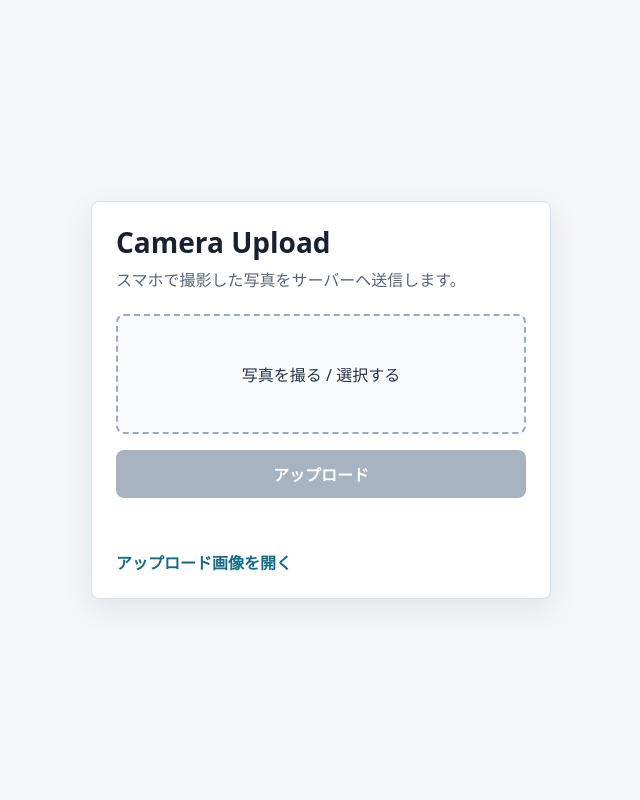
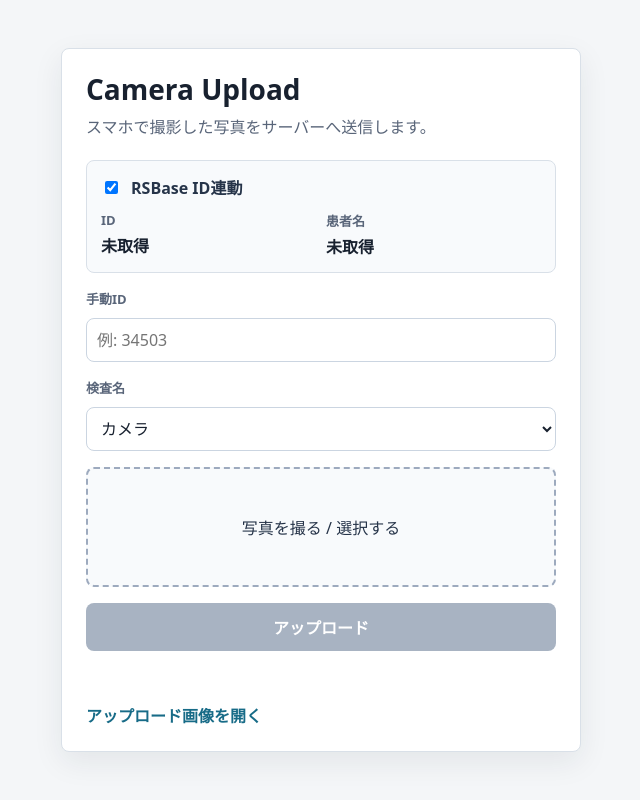
Before and after one commit to YUKI-ENT/WebCamera, a Flask app: page / in a window 1280 px wide. Shown: the whole page, without its empty margins (319-959 px from the left). Run offline with Flask 3, Linux system fonts and the light colour scheme.

Commit message:
RSBaseID連携

```diff
--- a/app.py
+++ b/app.py
@@ -1,8 +1,11 @@
+import csv
+import io
 import json
+import re
 import shutil
 import sys
+from datetime import datetime
 from pathlib import Path
-from uuid import uuid4
 
 from flask import Flask, jsonify, render_template, request, send_from_directory
 from werkzeug.utils import secure_filename
@@ -18,10 +21,12 @@ BUNDLED_CONFIG_SAMPLE_PATH = RESOURCE_DIR / 'config.json.sample'
 DEFAULT_CONFIG = {
     'host': '0.0.0.0',
     'port': 5000,
-    'debug': True,
+    'debug': False,
     'upload_dir': 'gazou',
     'max_upload_mb': 16,
     'allowed_extensions': ['jpg', 'jpeg', 'png', 'webp', 'gif'],
+    'thept_path': r'C:\common\thept.txt',
+    'exam_names': ['カメラ'],
 }
 
 
@@ -34,7 +39,7 @@ def ensure_config_file() -> None:
         shutil.copyfile(sample_path, CONFIG_PATH)
         return
 
-    CONFIG_PATH.write_text(json.dumps(DEFAULT_CONFIG, indent=2) + '\n', encoding='utf-8')
+    CONFIG_PATH.write_text(json.dumps(DEFAULT_CONFIG, ensure_ascii=False, indent=2) + '\n', encoding='utf-8')
 
 
 def load_config() -> dict:
@@ -46,15 +51,23 @@ def load_config() -> dict:
     return DEFAULT_CONFIG | loaded_config
 
 
+def clean_list(values) -> list[str]:
+    if isinstance(values, str):
+        values = values.split(',')
+    return [str(value).strip() for value in values if str(value).strip()]
+
+
 def save_config(config: dict) -> None:
     clean_config = DEFAULT_CONFIG | config
     clean_config['port'] = int(clean_config['port'])
     clean_config['debug'] = bool(clean_config['debug'])
     clean_config['max_upload_mb'] = int(clean_config['max_upload_mb'])
     clean_config['upload_dir'] = str(clean_config['upload_dir'])
+    clean_config['thept_path'] = str(clean_config['thept_path'])
     clean_config['allowed_extensions'] = [
-        extension.lower().lstrip('.') for extension in clean_config['allowed_extensions'] if extension
+        extension.lower().lstrip('.') for extension in clean_list(clean_config['allowed_extensions'])
     ]
+    clean_config['exam_names'] = clean_list(clean_config['exam_names']) or DEFAULT_CONFIG['exam_names']
 
     CONFIG_PATH.write_text(
         json.dumps(clean_config, ensure_ascii=False, indent=2) + '\n',
@@ -68,13 +81,88 @@ def normalize_config(config: dict | None = None) -> dict:
     normalized['debug'] = bool(normalized['debug'])
     normalized['max_upload_mb'] = int(normalized['max_upload_mb'])
     normalized['allowed_extensions'] = {
-        extension.lower().lstrip('.') for extension in normalized['allowed_extensions'] if extension
+        extension.lower().lstrip('.') for extension in clean_list(normalized['allowed_extensions'])
     }
+    normalized['exam_names'] = clean_list(normalized['exam_names']) or DEFAULT_CONFIG['exam_names']
+    normalized['thept_path'] = str(normalized['thept_path'])
 
     upload_dir = Path(normalized['upload_dir'])
     normalized['upload_dir'] = upload_dir if upload_dir.is_absolute() else APP_DIR / upload_dir
 
     return normalized
+
+
+def parse_thept(path: str) -> dict:
+    thept_path = Path(path)
+    if not thept_path.exists():
+        return {'id': '', 'name': '', 'available': False, 'error': 'thept.txt が見つかりません。'}
+
+    last_error = ''
+    for encoding in ('cp932', 'utf-8-sig', 'utf-8'):
+        try:
+            content = thept_path.read_text(encoding=encoding).strip()
+            rows = list(csv.reader(io.StringIO(content)))
+        except Exception as error:
+            last_error = str(error)
+            continue
+
+        if not rows or len(rows[0]) < 3:
+            return {'id': '', 'name': '', 'available': False, 'error': 'thept.txt の形式を読み取れません。'}
+
+        row = rows[0]
+        return {
+            'id': row[1].strip(),
+            'name': row[2].strip(),
+            'available': True,
+            'error': '',
+        }
+
+    return {'id': '', 'name': '', 'available': False, 'error': last_error or 'thept.txt を読み取れません。'}
+
+
+def safe_filename_part(value: str, fallback: str = 'unknown') -> str:
+    cleaned = re.sub(r'[\\/:*?"<>|~\r\n\t]', '_', str(value).strip())
+    cleaned = re.sub(r'\s+', '_', cleaned)
+    cleaned = cleaned.strip(' ._')
+    return cleaned or fallback
+
+
+def normalize_output_extension(extension: str) -> str:
+    extension = extension.lower().lstrip('.')
+    return 'jpg' if extension == 'jpeg' else extension
+
+
+def next_sequence(upload_dir: Path, patient_id: str, date_text: str, exam_name: str) -> int:
+    prefix = f'{patient_id}~'
+    suffix = f'~{date_text}~{exam_name}~RSB'
+    max_sequence = 0
+
+    if not upload_dir.exists():
+        return 1
+
+    for file_path in upload_dir.iterdir():
+        if not file_path.is_file():
+            continue
+        stem = file_path.stem
+        if not stem.startswith(prefix) or not stem.endswith(suffix):
+            continue
+        parts = stem.split('~')
+        if len(parts) != 5:
+            continue
+        try:
+            max_sequence = max(max_sequence, int(parts[1]))
+        except ValueError:
+            continue
+
+    return max_sequence + 1
+
+
+def create_rsbase_filename(upload_dir: Path, patient_id: str, exam_name: str, extension: str) -> str:
+    safe_id = safe_filename_part(patient_id, 'noid')
+    safe_exam = safe_filename_part(exam_name, 'camera')
+    date_text = datetime.now().strftime('%Y_%m_%d')
+    sequence = next_sequence(upload_dir, safe_id, date_text, safe_exam)
+    return f'{safe_id}~{sequence:04d}~{date_text}~{safe_exam}~RSB.{normalize_output_extension(extension)}'
 
 
 def create_app(config: dict | None = None, on_event=None) -> Flask:
@@ -99,6 +187,14 @@ def create_app(config: dict | None = None, on_event=None) -> Flask:
     def index():
         return render_template('index.html')
 
+    @app.get('/settings')
+    def settings():
+        return jsonify({'exam_names': server_config['exam_names']})
+
+    @app.get('/patient')
+    def patient():
+        return jsonify(parse_thept(server_config['thept_path']))
+
     @app.post('/upload')
     def upload():
         image = request.files.get('image')
@@ -110,7 +206,22 @@ def create_app(config: dict | None = None, on_event=None) -> Flask:
         if extension not in allowed_extensions:
             return jsonify({'error': '対応していない画像形式です。'}), 400
 
-        filename = f'{uuid4().hex}.{extension}'
+        use_rsbase = request.form.get('use_rsbase', 'true').lower() == 'true'
+        exam_name = request.form.get('exam_name', '').strip() or server_config['exam_names'][0]
+        if exam_name not in server_config['exam_names']:
+            return jsonify({'error': '未登録の検査名です。'}), 400
+
+        if use_rsbase:
+            patient_info = parse_thept(server_config['thept_path'])
+            patient_id = patient_info['id'] if patient_info['available'] else ''
+            if not patient_id:
+                return jsonify({'error': patient_info['error'] or 'RSBase ID を取得できません。'}), 400
+        else:
+            patient_id = request.form.get('manual_id', '').strip()
+            if not patient_id:
+                return jsonify({'error': '手動IDを入力してください。'}), 400
+
+        filename = create_rsbase_filename(upload_dir, patient_id, exam_name, extension)
         save_path = upload_dir / filename
         image.save(save_path)
         emit(f'Uploaded: {filename}')
--- a/static/app.js
+++ b/static/app.js
@@ -4,6 +4,56 @@ const preview = document.querySelector("#preview");
 const sendButton = document.querySelector("#sendButton");
 const statusText = document.querySelector("#status");
 const uploadedLink = document.querySelector("#uploadedLink");
+const useRsbase = document.querySelector("#useRsbase");
+const manualId = document.querySelector("#manualId");
+const manualIdField = document.querySelector("#manualIdField");
+const linkedPatientId = document.querySelector("#linkedPatientId");
+const linkedPatientName = document.querySelector("#linkedPatientName");
+const examName = document.querySelector("#examName");
+
+let currentPatient = { id: "", name: "", available: false };
+
+function updateManualMode() {
+  const linked = useRsbase.checked;
+  manualIdField.hidden = linked;
+  manualId.disabled = linked;
+  manualId.required = !linked;
+}
+
+async function loadSettings() {
+  try {
+    const response = await fetch("/settings");
+    const settings = await response.json();
+    const names = settings.exam_names && settings.exam_names.length ? settings.exam_names : ["カメラ"];
+    examName.replaceChildren(
+      ...names.map((name) => {
+        const option = document.createElement("option");
+        option.value = name;
+        option.textContent = name;
+        return option;
+      }),
+    );
+  } catch (error) {
+    const option = document.createElement("option");
+    option.value = "カメラ";
+    option.textContent = "カメラ";
+    examName.replaceChildren(option);
+  }
+}
+
+async function refreshPatient() {
+  try {
+    const response = await fetch("/patient", { cache: "no-store" });
+    currentPatient = await response.json();
+  } catch (error) {
+    currentPatient = { id: "", name: "", available: false, error: "通信できません。" };
+  }
+
+  linkedPatientId.textContent = currentPatient.id || "未取得";
+  linkedPatientName.textContent = currentPatient.name || "未取得";
+  linkedPatientId.classList.toggle("muted", !currentPatient.id);
+  linkedPatientName.classList.toggle("muted", !currentPatient.name);
+}
 
 imageInput.addEventListener("change", () => {
   const file = imageInput.files[0];
@@ -23,6 +73,8 @@ imageInput.addEventListener("change", () => {
   statusText.textContent = `${file.name} を選択しました。`;
 });
 
+useRsbase.addEventListener("change", updateManualMode);
+
 form.addEventListener("submit", async (event) => {
   event.preventDefault();
 
@@ -32,8 +84,21 @@ form.addEventListener("submit", async (event) => {
     return;
   }
 
+  if (useRsbase.checked && !currentPatient.id) {
+    statusText.textContent = currentPatient.error || "RSBase IDを取得できません。";
+    return;
+  }
+
+  if (!useRsbase.checked && !manualId.value.trim()) {
+    statusText.textContent = "手動IDを入力してください。";
+    return;
+  }
+
   const formData = new FormData();
   formData.append("image", file);
+  formData.append("use_rsbase", useRsbase.checked ? "true" : "false");
+  formData.append("manual_id", manualId.value.trim());
+  formData.append("exam_name", examName.value);
 
   sendButton.disabled = true;
   statusText.textContent = "アップロード中です...";
@@ -50,7 +115,7 @@ form.addEventListener("submit", async (event) => {
       throw new Error(result.error || "アップロードに失敗しました。");
     }
 
-    statusText.textContent = result.message;
+    statusText.textContent = `${result.message} ${result.filename}`;
     uploadedLink.href = result.url;
     uploadedLink.hidden = false;
   } catch (error) {
@@ -59,3 +124,8 @@ form.addEventListener("submit", async (event) => {
     sendButton.disabled = false;
   }
 });
+
+updateManualMode();
+loadSettings();
+refreshPatient();
+setInterval(refreshPatient, 1000);
--- a/static/styles.css
+++ b/static/styles.css
@@ -22,7 +22,7 @@ body {
 }
 
 .panel {
-  width: min(100%, 460px);
+  width: min(100%, 520px);
   padding: 24px;
   border: 1px solid #d9e0e8;
   border-radius: 8px;
@@ -109,3 +109,68 @@ button:disabled {
   color: #176b87;
   font-weight: 700;
 }
+
+
+.patient-panel {
+  display: grid;
+  gap: 12px;
+  padding: 14px;
+  border: 1px solid #d9e0e8;
+  border-radius: 8px;
+  background: #f8fafc;
+}
+
+.toggle-row {
+  display: flex;
+  align-items: center;
+  gap: 10px;
+  color: #263449;
+  font-weight: 700;
+}
+
+.patient-info {
+  display: grid;
+  grid-template-columns: 1fr 1fr;
+  gap: 10px;
+  margin: 0;
+}
+
+.patient-info div {
+  min-width: 0;
+}
+
+.patient-info dt,
+.field span {
+  margin-bottom: 4px;
+  color: #596579;
+  font-size: 13px;
+  font-weight: 700;
+}
+
+.patient-info dd {
+  margin: 0;
+  overflow-wrap: anywhere;
+  color: #18212f;
+  font-weight: 800;
+}
+
+.muted {
+  color: #8a96a8;
+}
+
+.field {
+  display: grid;
+  gap: 6px;
+}
+
+.field input,
+.field select {
+  width: 100%;
+  min-height: 44px;
+  border: 1px solid #cbd5e1;
+  border-radius: 8px;
+  padding: 8px 10px;
+  background: #ffffff;
+  color: #18212f;
+  font: inherit;
+}
--- a/templates/index.html
+++ b/templates/index.html
@@ -15,6 +15,33 @@
         </div>
 
         <form id="uploadForm" class="upload-form">
+          <div class="patient-panel">
+            <label class="toggle-row">
+              <input id="useRsbase" type="checkbox" checked>
+              <span>RSBase ID連動</span>
+            </label>
+            <dl class="patient-info">
+              <div>
+                <dt>ID</dt>
+                <dd id="linkedPatientId">未取得</dd>
+              </div>
+              <div>
+                <dt>患者名</dt>
+                <dd id="linkedPatientName">未取得</dd>
+              </div>
+            </dl>
+          </div>
+
+          <label class="field" id="manualIdField" hidden>
+            <span>手動ID</span>
+            <input id="manualId" type="text" inputmode="numeric" autocomplete="off" placeholder="例: 34503">
+          </label>
+
+          <label class="field">
+            <span>検査名</span>
+            <select id="examName" required></select>
+          </label>
+
           <label class="picker">
             <span>写真を撮る / 選択する</span>
             <input id="imageInput" name="image" type="file" accept="image/*" capture="environment" required>
```
Also changed, not shown: gui.py (+36 -0 lines), README.md, 1 other file.
